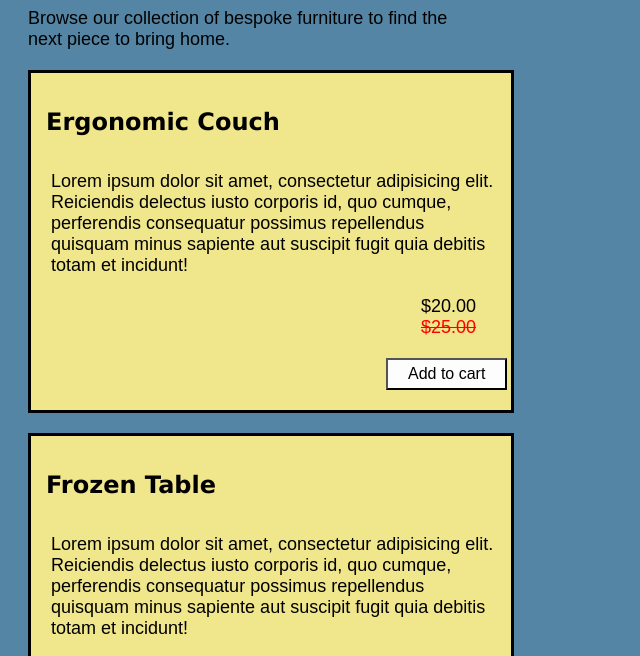
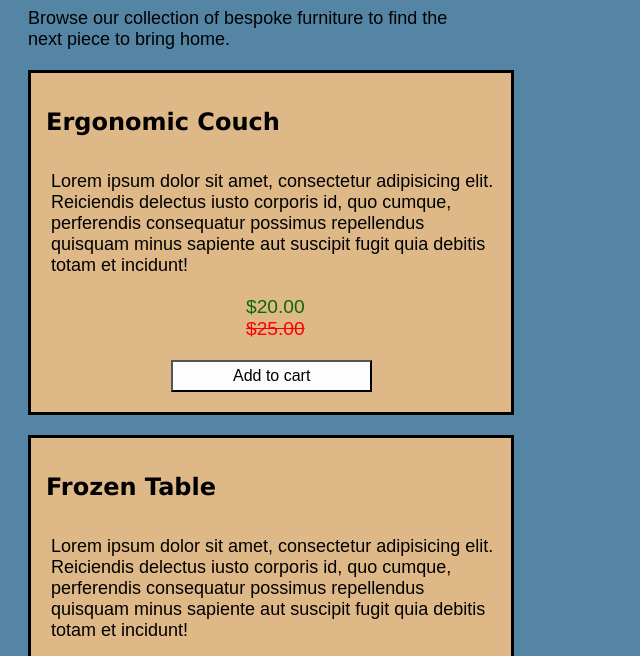
Before and after one commit to chrisalanwright/furniture-emporium, a plain HTML site: page index.html in a window 1280 px wide. Shown: the part 123-779 px from the top of the page, without its empty margins (0-640 px from the left). Drawn offline with Linux system fonts and the light colour scheme.

Commit message:
last-edit

```diff
--- a/index.css
+++ b/index.css
@@ -27,12 +27,12 @@ p {
 }
 
 button {
-  margin-left: 355px;
+  margin-left: 140px;
   background-color: rgb(253, 253, 253);
   transition-duration: 0.4s;
   cursor: pointer;
-  padding-left: 20px;
-  padding-right: 20px;
+  padding-left: 60px;
+  padding-right: 60px;
   padding-bottom: 5px;
   padding-top: 5px;
   font-size: medium;
@@ -44,8 +44,10 @@ button:hover {
 }
 
 .price {
-  margin-left: 390px;
+  margin-left: 215px;
   width: 60px;
+  font-size: larger;
+  color: rgb(10, 104, 10);
 }
 
 .under-title {
@@ -53,7 +55,7 @@ button:hover {
 }
 
 article {
-  background-color: khaki;
+  background-color: burlywood;
   margin: 20px;
   padding-bottom: 20px;
   width: 480px;
```
